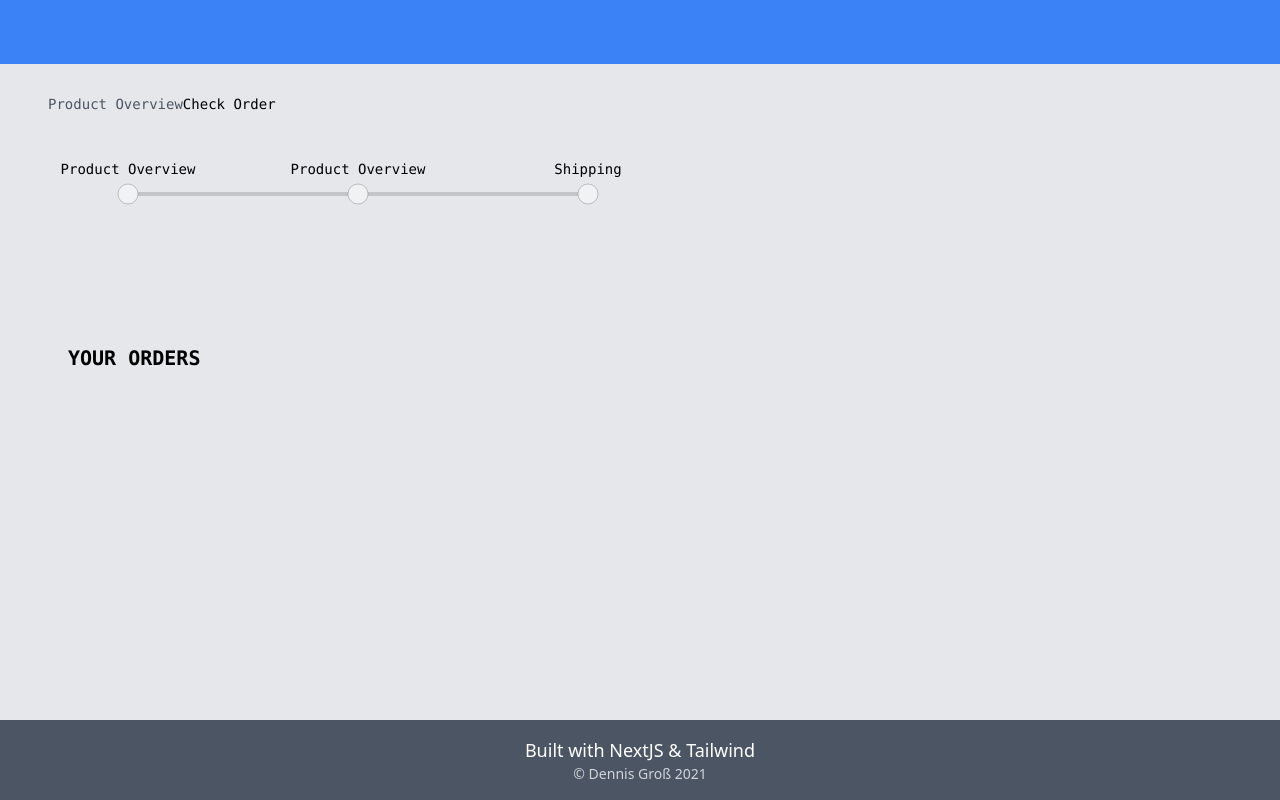
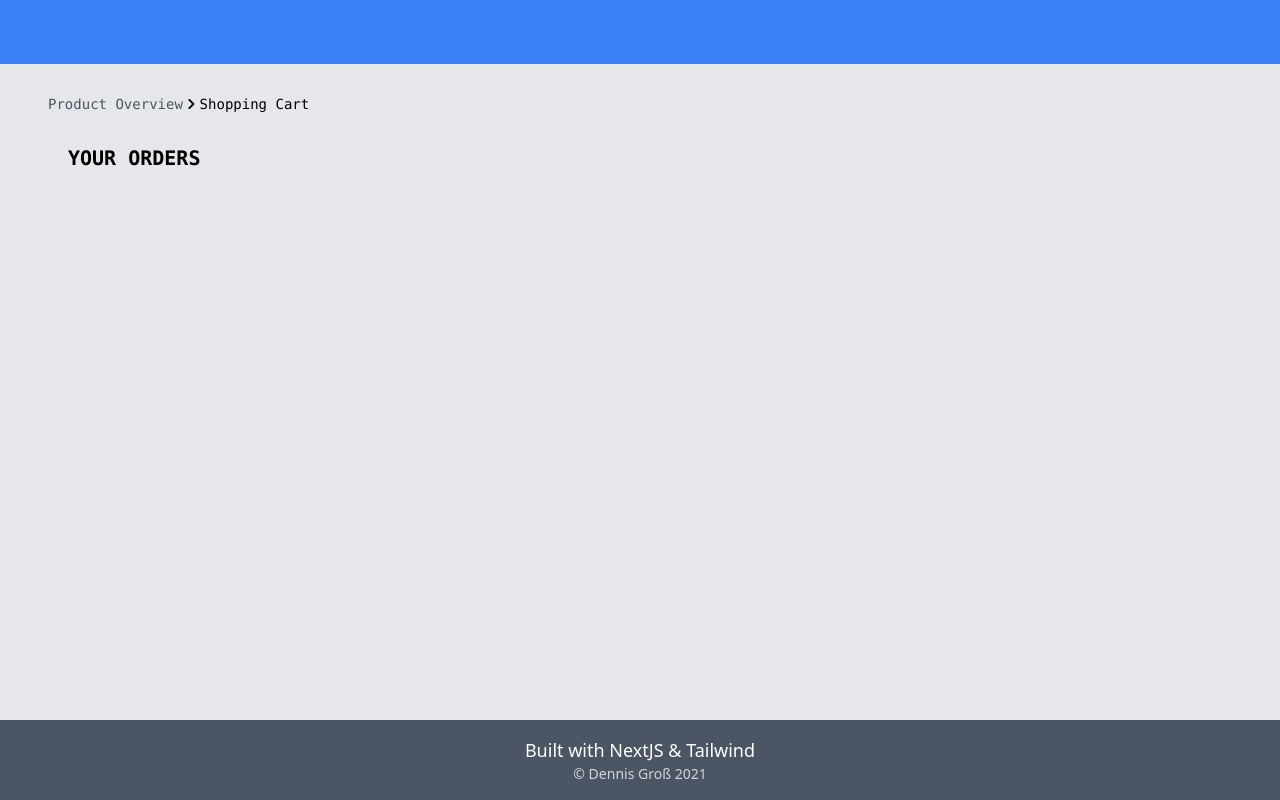
Before and after one commit to gdenn/next-donutz, a Next.js app: page /checkout in a window 1280 px wide. Built offline with nearby package versions, Linux system fonts and the light colour scheme.

Commit message:
Fix timeline and breadcrumbs

```diff
--- a/components/BreadCrumbs/BreadCrumbs.js
+++ b/components/BreadCrumbs/BreadCrumbs.js
@@ -3,15 +3,17 @@ import { faChevronRight } from '@fortawesome/free-solid-svg-icons'
 
 const BreadCrumbs = ({children}) => {
 
+    console.log(children)
     return (
         <div className="flex flex-row place-items-center h-4 font-mono text-sm mb-8">
-            {children && children.isArray && children.map((child, idx) => (
+            {children && Array.isArray(children)
+            ? children.map((child, idx) => (
                 <>
                     {child}
                     {idx < children.length - 1 && <FontAwesomeIcon icon={faChevronRight} className="w-3 h-3 mx-1"/>}
                 </>
-            ))}
-            {children && !children.isArray && children}
+            ))
+            : children}
         </div>
     )
 }
--- a/components/TimeLine/TimeLine.js
+++ b/components/TimeLine/TimeLine.js
@@ -1,47 +1,37 @@
+import { cloneElement } from "react"
+import { TimeLineEntry } from "."
 
 
-const Entry = ({}) => (
-    <g transform={`translate(${circleX},50)`}>
-        <circle r="10" fillOpacity=".45" fill="white" stroke="black" strokeWidth=".8" strokeOpacity=".25"/>
-        <text textAnchor="middle" dy="-20" className="font-mono font-light text-gray-200 text-sm hover:underline cursor-pointer ">
-            {label}
-        </text>
-    </g>
-)
+const NEXT_ELEMENT_X = 230
+const CIRCLE_X_START = 80
+const LINE_X1_START = 90
+const LINE_X2_START = 300
 
-const TimeLine = ({steps}) => {
+const TimeLine = ({children}) => {
 
-    let circleX = 80
-    let lineX1 = 90
-    let lineX2 = 300
-    let labelX = 30
+    let circleX = CIRCLE_X_START
+    let lineX1 = LINE_X1_START
+    let lineX2 = LINE_X2_START
 
     return (
-        <div className="h-auto w-2/3">
-            <svg version="1.1" baseProfile="full" width="600" height="200" xmlns="http://www.w3.org/2000/svg">
-                {steps && steps.map(({label, active, linkTo}, idx) => {
+        <div className="container flex justify-center">
+            <div className="mx-auto block">
+                <svg version="1.1" baseProfile="full" width="600" height="200" xmlns="http://www.w3.org/2000/svg">
+                    {children && children.map((timeLineEntry, idx) => {
 
-                    const comp = (
-                        <>
-                            <g transform={`translate(${circleX},50)`}>
-                                <circle r="10" fillOpacity=".45" fill="white" stroke="black" strokeWidth=".8" strokeOpacity=".25"/>
-                                <text textAnchor="middle" dy="-20" className="font-mono font-light text-gray-200 text-sm hover:underline cursor-pointer ">
-                                    {label}
-                                </text>
-                            </g>
+                        const nextRender = <>
+                            {cloneElement(timeLineEntry, {circleX: circleX})}
+                            {idx < children.length -1 && <line x1={lineX1} x2={lineX2} y1="50" y2="50" strokeWidth="4" strokeOpacity=".15" stroke="black"/>}
+                        </>
 
-                            {idx < steps.length -1 && <line x1={lineX1} x2={lineX2} y1="50" y2="50" strokeWidth="4" strokeOpacity=".15" stroke="black"/>}
-                        </>
-                    )
+                        circleX += NEXT_ELEMENT_X
+                        lineX1 += NEXT_ELEMENT_X
+                        lineX2 += NEXT_ELEMENT_X
 
-                    circleX += 230
-                    lineX1 += 230
-                    lineX2 += 230
-                    labelX += 230
-
-                    return comp
-                })}
-            </svg>
+                        return nextRender
+                    })}
+                </svg>
+            </div>
         </div>
     )
 }
--- /dev/null
+++ b/components/TimeLine/TimeLineEntry.js
@@ -0,0 +1,10 @@
+
+
+export const TimeLineEntry = ({label, active, linkTo, circleX}) => (
+    <g transform={`translate(${circleX},50)`}>
+        <circle r="10" fillOpacity=".45" fill="white" stroke="black" strokeWidth=".8" strokeOpacity=".25"/>
+        <text className="font-mono font-light text-gray-200 text-sm hover:underline cursor-pointer" textAnchor="middle" dy="-20" >
+            {label}
+        </text>
+    </g>
+)
--- a/components/TimeLine/index.js
+++ b/components/TimeLine/index.js
@@ -1,2 +1,2 @@
-
+export {TimeLineEntry} from './TimeLineEntry'
 export {default} from './TimeLine'
--- a/pages/checkout.js
+++ b/pages/checkout.js
@@ -2,7 +2,7 @@ import Layout from '../components/Layout'
 import OrderList from '../components/OrderList'
 
 import BreadCrumbs, { ActiveLink, BackLink } from '../components/BreadCrumbs'
-import TimeLine from '../components/TimeLine'
+import TimeLine, { TimeLineEntry } from '../components/TimeLine'
 
 
 const Checkout = ({}) => (
@@ -15,13 +15,8 @@ const Checkout = ({}) => (
           <>
             <BreadCrumbs>
               <BackLink title="Product Overview" linkTo="/"/>
-              <ActiveLink title="Check Order"/>
+              <ActiveLink title="Shopping Cart"/>
             </BreadCrumbs>
-            <TimeLine steps={[
-              { label: "Product Overview", linkTo: "/"},
-              { label: "Product Overview", active: true},
-              { label: "Shipping", linkTo: "/ship"},
-            ]}/>
             <OrderList/>
           </>
         )
```
